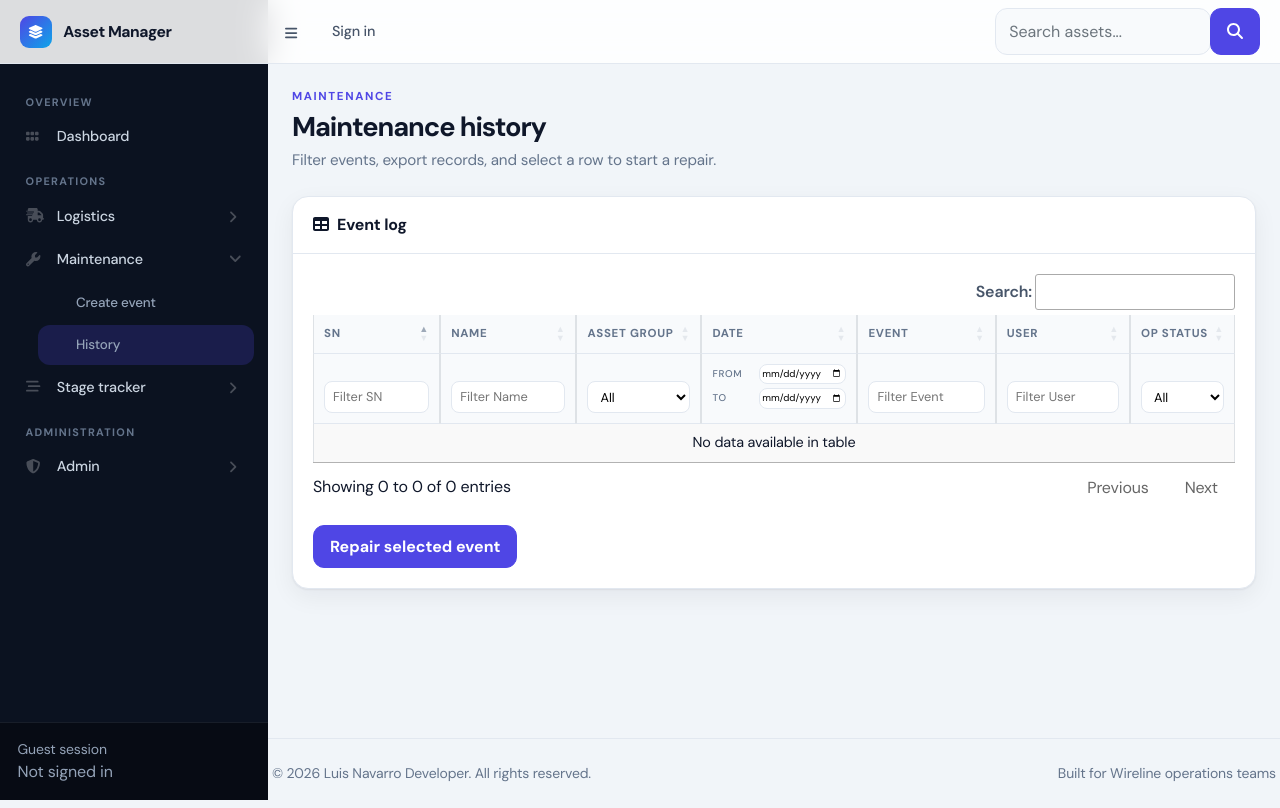
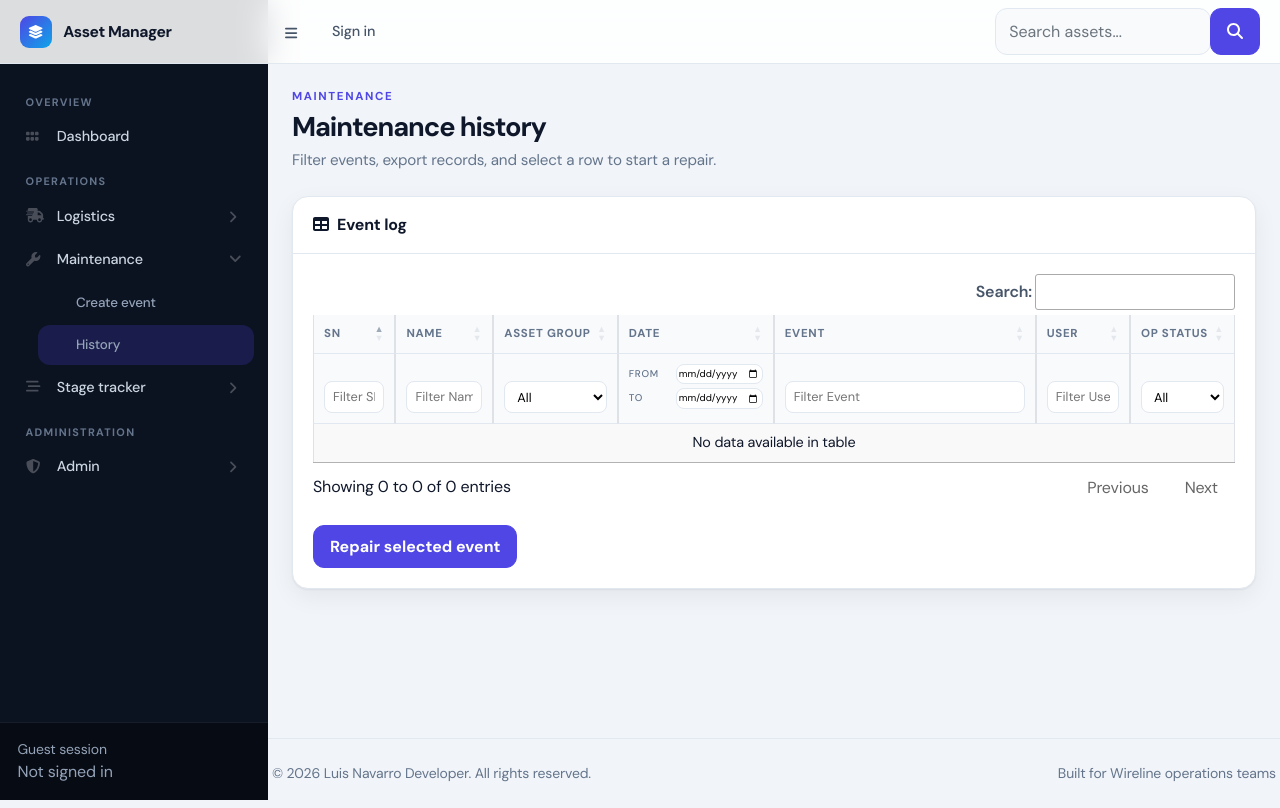
Before and after one commit to LuisNavarro35/AssetManagerWebApp, a Flask app: page /maintenance-history in a window 1280 px wide. Run offline with Flask 3, Linux system fonts and the light colour scheme; data that the repository does not hold is empty; some libraries are stand-ins or nearby versions.

Commit message:
upgrade table

```diff
--- a/templates/maintenancetable.html
+++ b/templates/maintenancetable.html
@@ -15,6 +15,19 @@
 <style>
   thead input, thead select {
     width: 100%; box-sizing: border-box;
+  }
+
+  #maintenanceTable th,
+  #maintenanceTable tbody td {
+    white-space: nowrap;
+  }
+
+  #maintenanceTable th:nth-child(5),
+  #maintenanceTable tbody td:nth-child(5) {
+    white-space: normal;
+    word-wrap: break-word;
+    overflow-wrap: break-word;
+    min-width: 14rem;
   }
 
     .date-filter-row {
@@ -41,6 +54,10 @@
 .table-active {
     background-color: #abd1fc !important;
     font-weight: bold;
+  }
+
+  #maintenanceTable tbody tr {
+    cursor: pointer;
   }
 
 </style>
@@ -93,7 +110,7 @@
       </thead>
       <tbody>
         {% for record in records %}
-        <tr onclick="selectRow(this, {{ record.id }})">
+        <tr data-event-id="{{ record.id }}">
           <td>{{ record.sn }}</td>
           <td>{{ record.name }}</td>
           <td>{{ record.parent_asset.asset_group if record.parent_asset else 'N/A' }}</td>
@@ -116,6 +133,18 @@
 
 <script>
   $(document).ready(function () {
+    let selectedRow = null;
+
+    function selectRow(row, eventId) {
+      document.getElementById('selectedEventId').value = eventId;
+
+      if (selectedRow) {
+        selectedRow.classList.remove('table-active');
+      }
+      selectedRow = row;
+      selectedRow.classList.add('table-active');
+    }
+
     const table = $('#maintenanceTable').DataTable({
       orderCellsTop: true,
       fixedHeader: true,
@@ -162,6 +191,10 @@
         // initial coloring + reapply on draw
         applyStatusColors();
         api.on('draw', applyStatusColors);
+
+        $('#maintenanceTable tbody').on('click', 'tr', function () {
+          selectRow(this, this.dataset.eventId);
+        });
       }
     });
 
@@ -199,20 +232,4 @@ $.fn.dataTable.ext.search.push(
   }
 );
 
-// Select the event id event to repair
-    let selectedRow = null;
-
-  function selectRow(row, eventId) {
-    // Store the selected event ID in the hidden input
-    document.getElementById("selectedEventId").value = eventId;
-
-    // Optional: Highlight the selected row visually
-    if (selectedRow) {
-      selectedRow.classList.remove("table-active");
-    }
-    selectedRow = row;
-    selectedRow.classList.add("table-active");
-  }
-
-
 </script>
```
